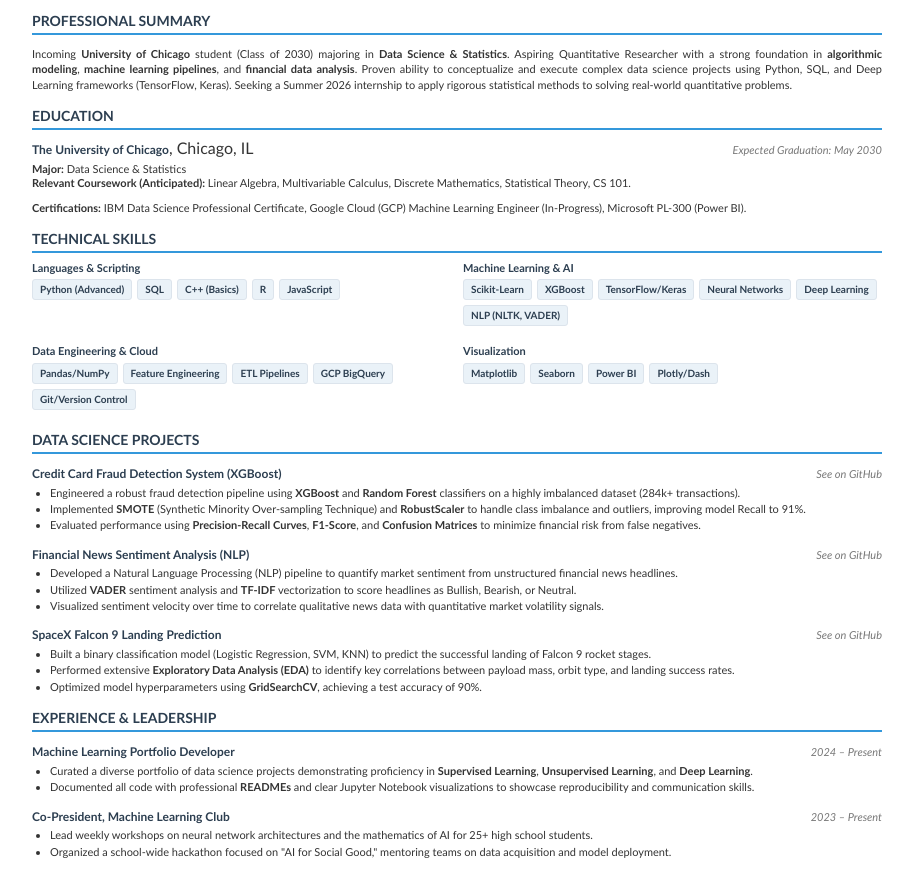
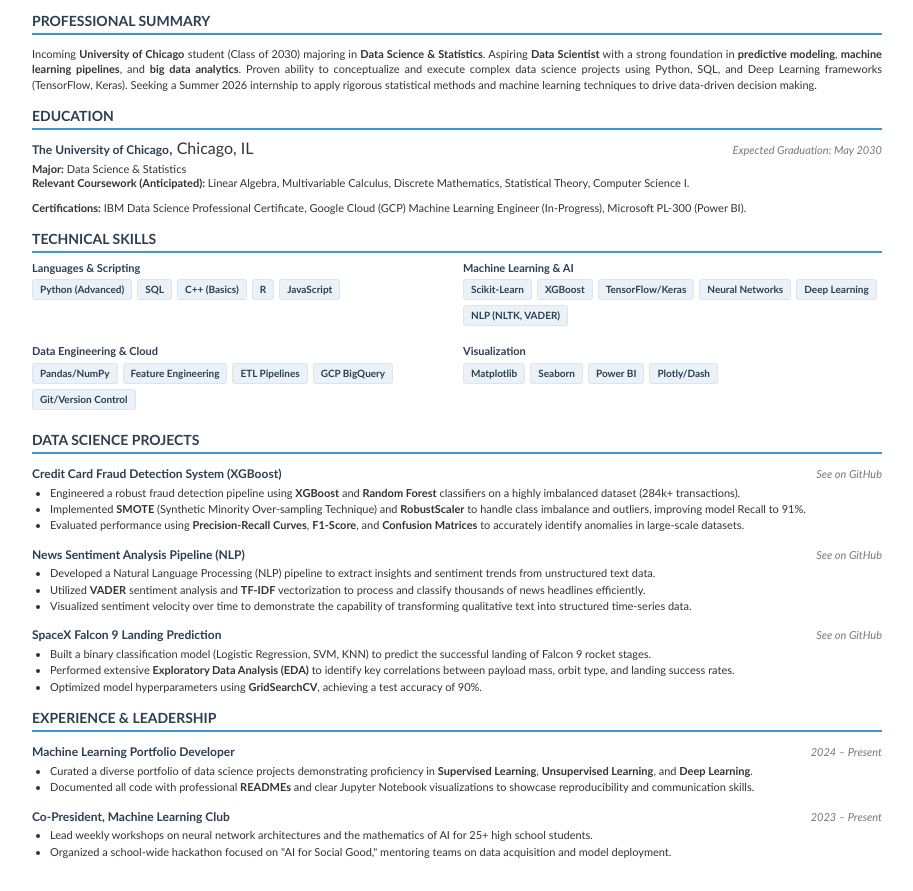
Before and after one commit to James-Liebel/Personal_Projects, a plain HTML site: page projects/web/data_science_resume.html in a window 1280 px wide. Shown: the part 195-1086 px from the top of the page, without its empty margins (183-1096 px from the left). Drawn offline with Linux system fonts and the light colour scheme.

Commit message:
docs: refocus resume on general data science and nlp

```diff
--- a/projects/web/data_science_resume.html
+++ b/projects/web/data_science_resume.html
@@ -211,13 +211,14 @@
         <h2>PROFESSIONAL SUMMARY</h2>
         <p class="summary">
             Incoming <strong>University of Chicago</strong> student (Class of 2030) majoring in <strong>Data Science &
-                Statistics</strong>. Aspiring Quantitative Researcher with a strong foundation in <strong>algorithmic
-                modeling</strong>,
-            <strong>machine learning pipelines</strong>, and <strong>financial data analysis</strong>. Proven ability to
+                Statistics</strong>. Aspiring <strong>Data Scientist</strong> with a strong foundation in
+            <strong>predictive modeling</strong>,
+            <strong>machine learning pipelines</strong>, and <strong>big data analytics</strong>. Proven ability to
             conceptualize and execute
             complex data science projects using Python, SQL, and Deep Learning frameworks (TensorFlow, Keras). Seeking a
             Summer 2026
-            internship to apply rigorous statistical methods to solving real-world quantitative problems.
+            internship to apply rigorous statistical methods and machine learning techniques to drive data-driven
+            decision making.
         </p>
     </div>
 
@@ -233,7 +234,7 @@
             <div class="description">
                 <strong>Major:</strong> Data Science & Statistics<br>
                 <strong>Relevant Coursework (Anticipated):</strong> Linear Algebra, Multivariable Calculus, Discrete
-                Mathematics, Statistical Theory, CS 101.
+                Mathematics, Statistical Theory, Computer Science I.
             </div>
         </div>
         <div class="entry">
@@ -310,7 +311,7 @@
                 </li>
                 <li>Evaluated performance using <strong>Precision-Recall Curves</strong>, <strong>F1-Score</strong>, and
                     <strong>Confusion Matrices</strong> to
-                    minimize financial risk from false negatives.
+                    accurately identify anomalies in large-scale datasets.
                 </li>
             </ul>
         </div>
@@ -318,18 +319,19 @@
         <div class="entry">
             <div class="entry-header">
                 <div>
-                    <span class="job-title">Financial News Sentiment Analysis (NLP)</span>
+                    <span class="job-title">News Sentiment Analysis Pipeline (NLP)</span>
                 </div>
                 <span class="date">See on GitHub</span>
             </div>
             <ul>
-                <li>Developed a Natural Language Processing (NLP) pipeline to quantify market sentiment from
-                    unstructured financial news headlines.</li>
+                <li>Developed a Natural Language Processing (NLP) pipeline to extract insights and sentiment trends from
+                    unstructured text data.</li>
                 <li>Utilized <strong>VADER</strong> sentiment analysis and <strong>TF-IDF</strong> vectorization to
-                    score headlines as Bullish,
-                    Bearish, or Neutral.</li>
-                <li>Visualized sentiment velocity over time to correlate qualitative news data with quantitative market
-                    volatility signals.</li>
+                    process and classify thousands of
+                    news headlines efficiently.</li>
+                <li>Visualized sentiment velocity over time to demonstrate the capability of transforming qualitative
+                    text
+                    into structured time-series data.</li>
             </ul>
         </div>
 
```
